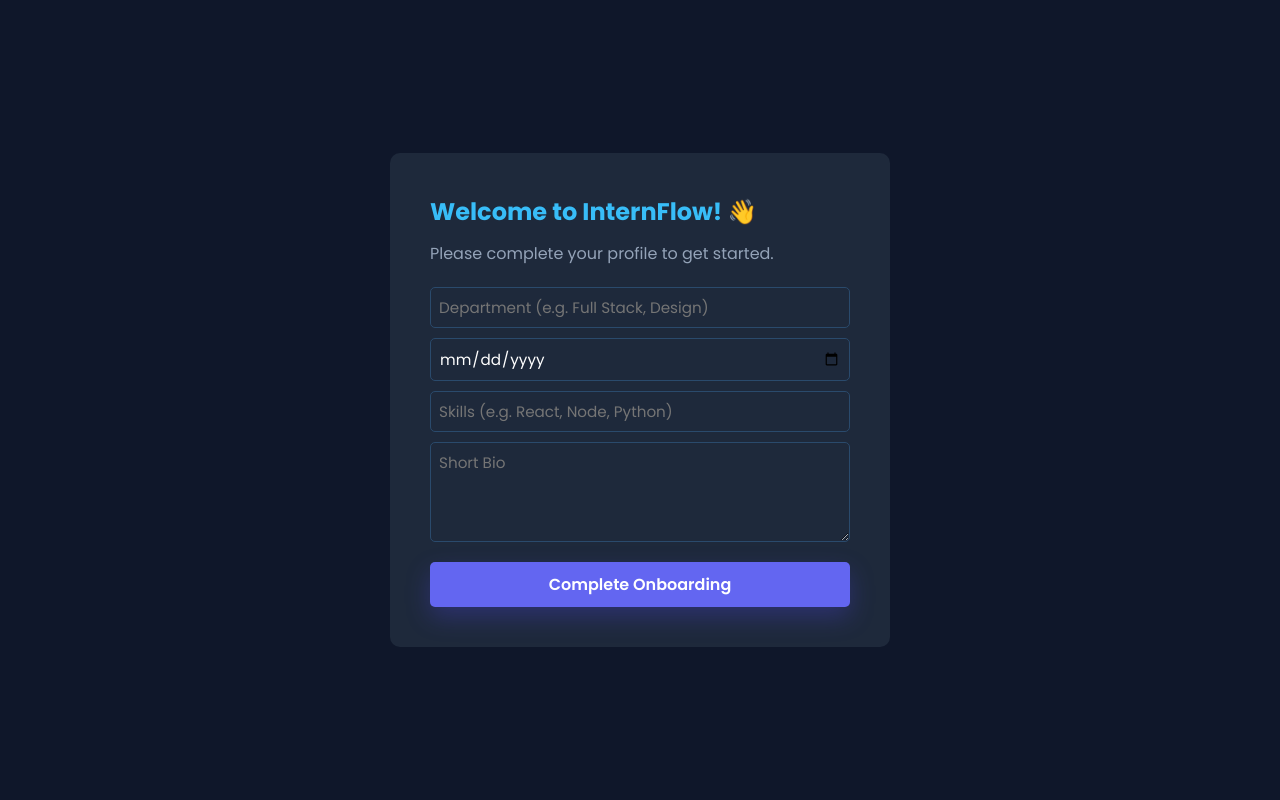
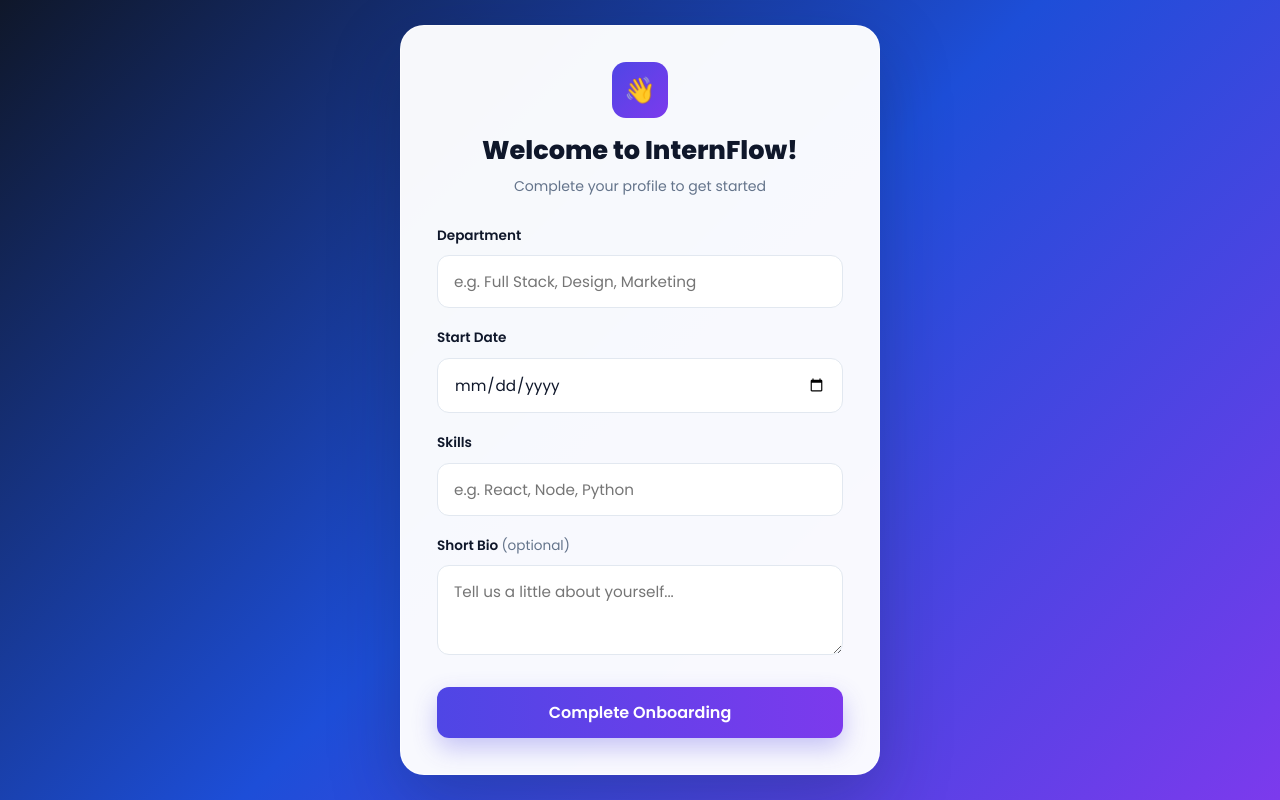
Before and after one commit to nayanranjandas777-cell/INTERNFLOW, a React app in the folder frontend/: page /onboarding in a window 1280 px wide. Built offline with nearby package versions, Linux system fonts and the light colour scheme; the HTML template or start-up script is replaced by a standard one.

Commit message:
feat: redesign Onboarding page to match new style

```diff
--- a/frontend/src/pages/Onboarding.jsx
+++ b/frontend/src/pages/Onboarding.jsx
@@ -2,24 +2,22 @@ import { useState } from 'react'
 import axios from 'axios'
 import { useNavigate } from 'react-router-dom'
 
-const inputStyle = {
-  display: 'block', margin: '10px 0', padding: '8px',
-  width: '100%', background: '#1e293b', color: 'white',
-  border: '1px solid #2a4a6c', borderRadius: '5px',
-  boxSizing: 'border-box'
-}
-
 function Onboarding() {
   const navigate = useNavigate()
   const [form, setForm] = useState({
-    department: '',
-    startDate: '',
-    skills: '',
-    bio: ''
+    department: '', startDate: '', skills: '', bio: ''
   })
   const [message, setMessage] = useState('')
+  const [loading, setLoading] = useState(false)
 
   const handleSubmit = async () => {
+    if (loading) return
+    if (!form.department.trim() || !form.startDate || !form.skills.trim()) {
+      setMessage('Please fill in all required fields.')
+      return
+    }
+    setLoading(true)
+    setMessage('')
     try {
       const token = localStorage.getItem('token')
       await axios.post(
@@ -29,46 +27,97 @@ function Onboarding() {
       )
       navigate('/dashboard')
     } catch (err) {
-      setMessage('Error saving onboarding info')
+      setMessage('Error saving onboarding info. Please try again.')
+    } finally {
+      setLoading(false)
     }
   }
 
   return (
-    <div style={{ display:'flex', justifyContent:'center', alignItems:'center', minHeight:'100vh', background:'#0f172a' }}>
-      <div style={{ background:'#1e293b', padding:'40px', borderRadius:'10px', width:'500px' }}>
-        <h2 style={{ color:'#38bdf8', marginBottom:'10px' }}>Welcome to InternFlow! 👋</h2>
-        <p style={{ color:'#94a3b8', marginBottom:'20px' }}>Please complete your profile to get started.</p>
-        {message && <p style={{ color:'red' }}>{message}</p>}
+    <div style={{
+      display: 'flex', justifyContent: 'center', alignItems: 'center',
+      minHeight: '100vh', padding: '20px', overflowY: 'auto'
+    }}>
+      <div style={{
+        background: 'rgba(255,255,255,0.97)',
+        borderRadius: '24px',
+        padding: '36px',
+        width: '100%',
+        maxWidth: '480px',
+        boxShadow: '0 25px 70px rgba(15,23,42,0.25)',
+        border: '1px solid rgba(255,255,255,0.7)'
+      }}>
+
+        {/* Header */}
+        <div style={{ textAlign: 'center', marginBottom: '24px' }}>
+          <div style={{
+            width: '56px', height: '56px', borderRadius: '14px',
+            background: 'linear-gradient(135deg, #4f46e5, #7c3aed)',
+            display: 'flex', alignItems: 'center', justifyContent: 'center',
+            margin: '0 auto 12px', fontSize: '1.6rem'
+          }}>
+            👋
+          </div>
+          <h2 style={{ fontSize: '1.6rem', fontWeight: '800', color: '#0f172a', marginBottom: '4px' }}>
+            Welcome to InternFlow!
+          </h2>
+          <p style={{ color: '#64748b', fontSize: '0.88rem' }}>
+            Complete your profile to get started
+          </p>
+        </div>
+
+        {/* Error */}
+        {message && (
+          <div style={{
+            background: '#fee2e2', color: '#dc2626', padding: '10px 14px',
+            borderRadius: '10px', marginBottom: '16px', fontSize: '0.85rem',
+            fontWeight: '500', borderLeft: '4px solid #ef4444'
+          }}>
+            {message}
+          </div>
+        )}
+
+        <label style={{ fontWeight: '600', color: '#0f172a', fontSize: '0.85rem' }}>Department</label>
         <input
-          placeholder="Department (e.g. Full Stack, Design)"
+          placeholder="e.g. Full Stack, Design, Marketing"
           value={form.department}
           onChange={e => setForm({ ...form, department: e.target.value })}
-          style={inputStyle}
+          disabled={loading}
         />
+
+        <label style={{ fontWeight: '600', color: '#0f172a', fontSize: '0.85rem' }}>Start Date</label>
         <input
           type="date"
-          placeholder="Start Date"
           value={form.startDate}
           onChange={e => setForm({ ...form, startDate: e.target.value })}
-          style={inputStyle}
+          disabled={loading}
         />
+
+        <label style={{ fontWeight: '600', color: '#0f172a', fontSize: '0.85rem' }}>Skills</label>
         <input
-          placeholder="Skills (e.g. React, Node, Python)"
+          placeholder="e.g. React, Node, Python"
           value={form.skills}
           onChange={e => setForm({ ...form, skills: e.target.value })}
-          style={inputStyle}
+          disabled={loading}
         />
+
+        <label style={{ fontWeight: '600', color: '#0f172a', fontSize: '0.85rem' }}>
+          Short Bio <span style={{ color: '#64748b', fontWeight: '400' }}>(optional)</span>
+        </label>
         <textarea
-          placeholder="Short Bio"
+          placeholder="Tell us a little about yourself..."
           value={form.bio}
           onChange={e => setForm({ ...form, bio: e.target.value })}
-          style={{ ...inputStyle, height: '100px' }}
+          disabled={loading}
+          style={{ minHeight: '90px' }}
         />
+
         <button
           onClick={handleSubmit}
-          style={{ width:'100%', background:'#6366f1', color:'white', padding:'10px', border:'none', borderRadius:'5px', cursor:'pointer', fontSize:'16px', marginTop:'10px' }}
+          disabled={loading}
+          style={{ width: '100%', padding: '13px', fontSize: '1rem', marginTop: '8px' }}
         >
-          Complete Onboarding
+          {loading ? 'Saving...' : 'Complete Onboarding'}
         </button>
       </div>
     </div>
```
